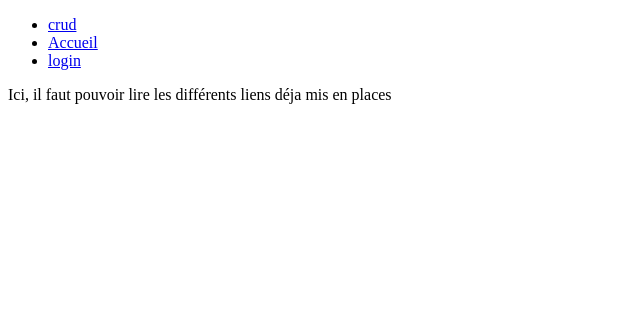
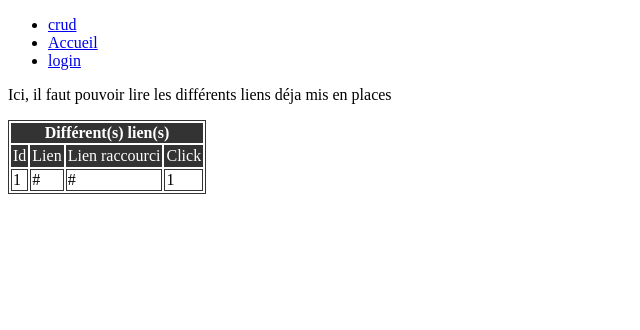
Before and after one commit to maelbadet/goFast, a PHP site: page /LiveCampus/front/crud/read.php in a window 1280 px wide. Shown: the top 330 px of the page, without its empty margins (0-640 px from the left). Run offline with PHP 8.4, Linux system fonts and the light colour scheme; tables that the repository leaves empty hold one stand-in row (values such as "Sample post").

Commit message:
Affichage des différents liens terminé

```diff
--- a/front/crud/read.php
+++ b/front/crud/read.php
@@ -1,5 +1,61 @@
 <?php include_once('../../front/partials/header.php'); ?>
+
+<?php
+
+    $database = new mysqli("localhost", "root", "", "gofast");
+    $query = $database->query("SELECT * FROM url WHERE utilisateur_id = 1"); //remplacer utilisateur_id = 1 par utilisateur courant
+
+    if ($query)
+    {
+        $data = array();
+        while($row = $query->fetch_assoc())
+        {
+            $data[] = $row;
+        }
+    } else {
+    echo "Erreur dans la requête SQL : " . $database->error;
+    }
+    $database->close();
+?>
 
 <p>
     Ici, il faut pouvoir lire les différents liens déja mis en places
 </p>
+
+
+<table>
+    <thead>
+        <tr>
+            <th colspan="4">Différent(s) lien(s)</th>
+        </tr>
+        <tr>
+            <td>Id</td>
+            <td>Lien</td>
+            <td>Lien raccourci</td>
+            <td>Click</td>
+        </tr>
+    </thead>
+    <tbody>
+    <?php
+        foreach ($data as $row): ?>
+        <tr>
+            <td><?= $row['id'] ?></td>
+            <td><?= $row['link'] ?></td>
+            <td><?= $row['link_rewrite'] ?></td>
+            <td><?= $row['click'] ?></td>
+        </tr>
+        <?php endforeach;
+    ?>
+    </tbody>
+</table>
+
+<style>
+    table, td {
+        border: 1px solid #333;
+    }
+
+    thead,tfoot {
+        background-color: #333;
+        color: #fff;
+    }
+</style>
```
